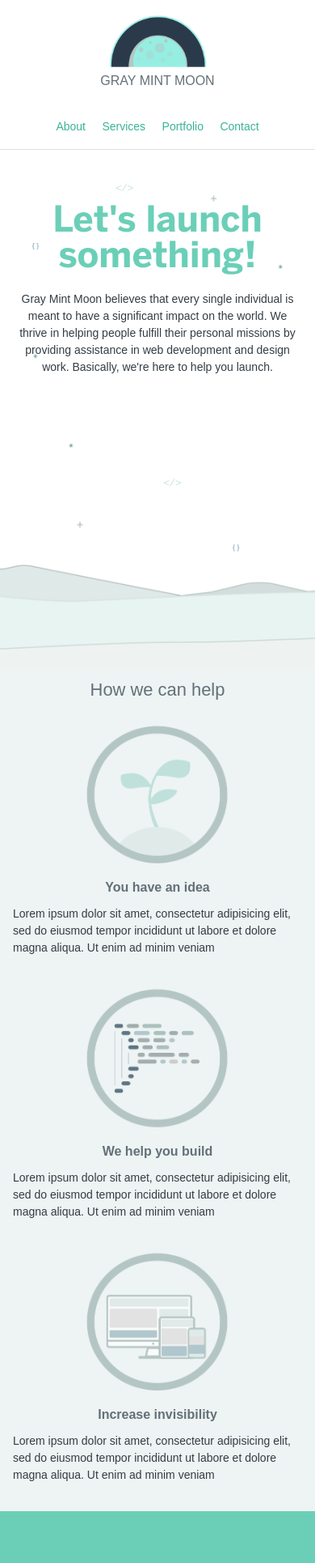
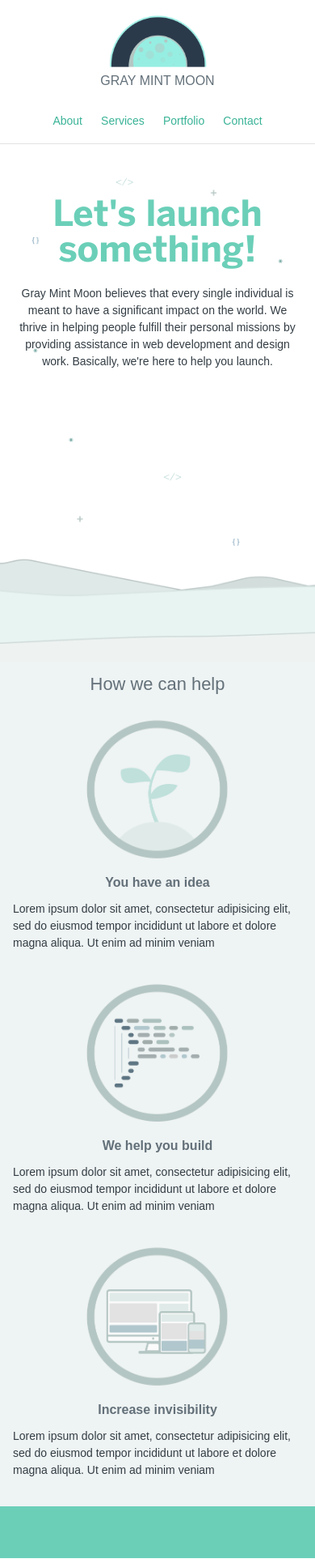
Before and after one commit to graymintmoon/graymintmoon.github.io, a Jekyll site: the page built from index.md, in a window 390 px wide. Shown: the whole page at 81% size. Built offline with Jekyll 4.4.1, drawn with Linux system fonts in a browser that asks for light colours; nearby versions of some CDN libraries; some web fonts are replaced.

Commit message:
mobile spacing adjust

```diff
--- a/_sass/components/_header.scss
+++ b/_sass/components/_header.scss
@@ -25,7 +25,7 @@
 
 	&_brand {
 		@include media-query($md-screen) {
-			margin-bottom: $spacing-unit;
+			margin-bottom: $spacing-unit / 1.25;
 		}
 	}
 
@@ -59,7 +59,7 @@
 		}
 
 		@include media-query($sm-screen) {
-			padding: 0 $spacing-unit / 3.5;
+			padding: 0 $spacing-unit / 3;
 			font-size: .875em;
 		}
 
```
